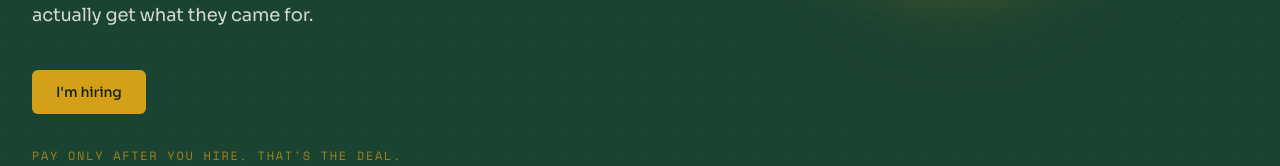
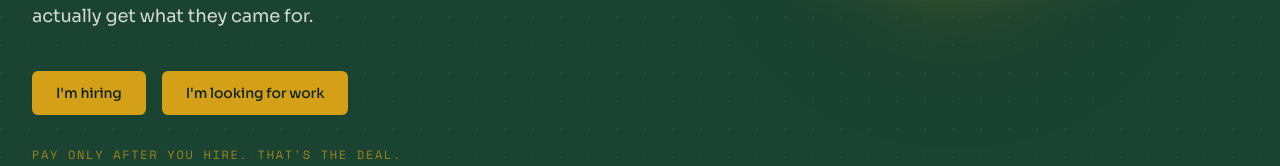
Before and after one commit to alitaimoor2525/Freelink, a Next.js app: page / in a window 1280 px wide. Shown: the part 516-682 px from the top of the page. Built offline with nearby package versions, Linux system fonts and the light colour scheme; no server answers.

Commit message:
Fix hero buttons styling

```diff
--- a/app/globals.css
+++ b/app/globals.css
@@ -62,7 +62,7 @@
   }
 
   .btn-ghost {
-    @apply btn border border-forest-mid/30 text-forest-mid hover:border-forest-mid hover:bg-forest-mid/5;
+    @apply btn border border-gold-cta text-gold-cta hover:border-gold-cta hover:bg-gold-cta/10;
   }
 
   .field-label {
--- a/components/Hero.tsx
+++ b/components/Hero.tsx
@@ -108,7 +108,7 @@ export function Hero() {
               </Link>
             </Magnetic>
             <Magnetic>
-              <Link href="/talent#apply" className="btn-ghost">
+              <Link href="/talent#apply" className="btn-gold">
                 I&apos;m looking for work
               </Link>
             </Magnetic>
```
